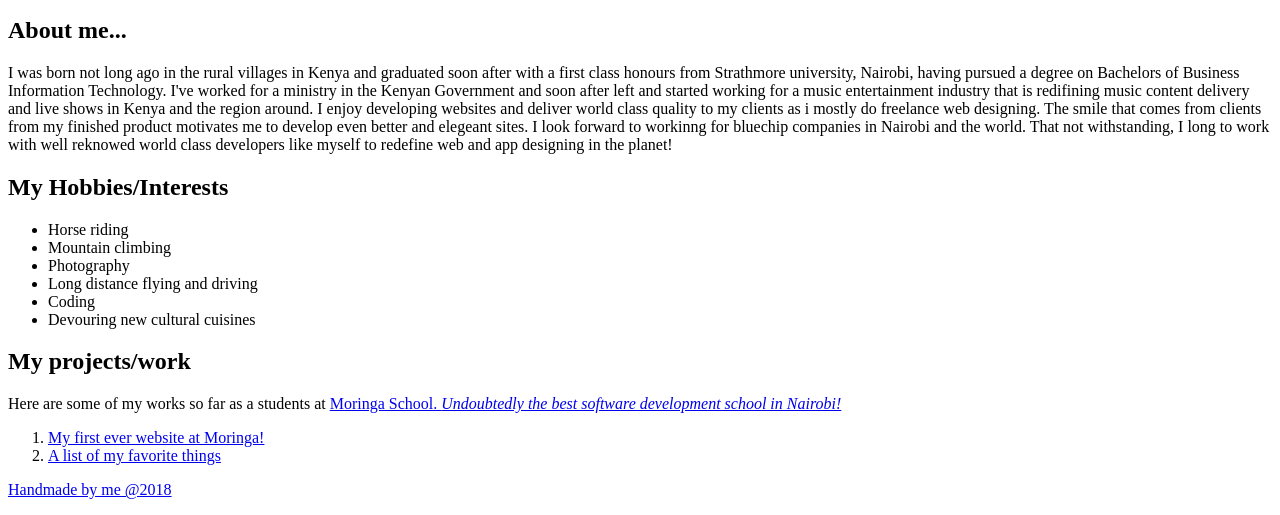
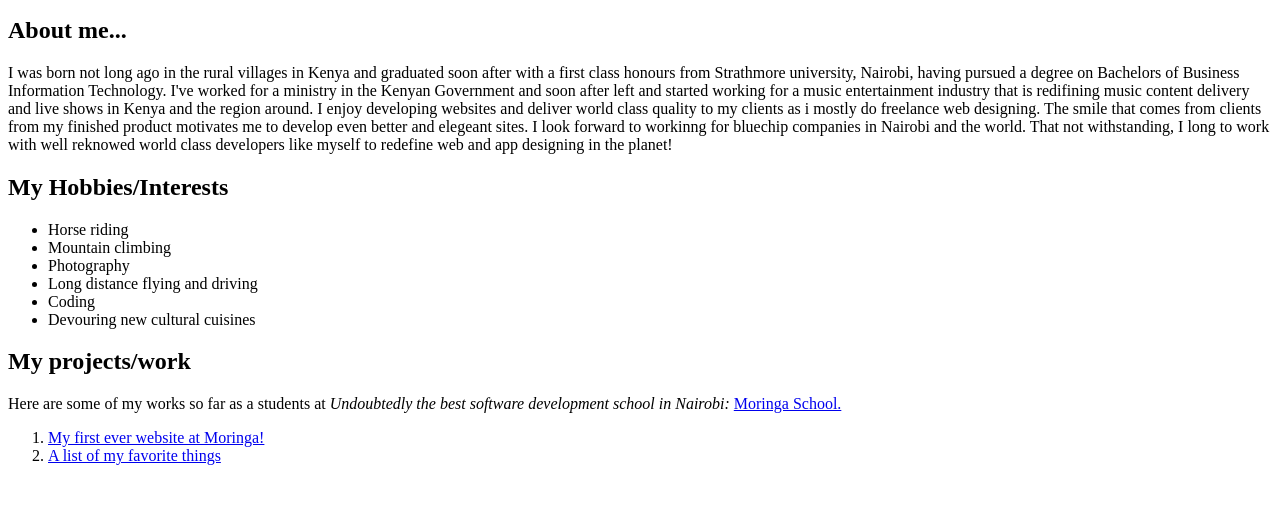
Before and after one commit to AlexKarari/AlexKarari, a plain HTML site: page index.html in a window 1280 px wide. Shown: the part 439-954 px from the top of the page. After the commit the page ends 920 px from the top, so only its background shows below. Drawn offline with Linux system fonts and the light colour scheme.

```diff
--- a/index.html
+++ b/index.html
@@ -22,11 +22,10 @@
           <li>Devouring new cultural cuisines</li>
         </ul>
     <h2><strong>My projects/work</strong></h2
-      <p>Here are some of my works so far as a students at  <a href="http://moringaschool.com/">Moringa School. <em>Undoubtedly the best software development school in Nairobi!</em></p>
+      <p>Here are some of my works so far as a students at <em>Undoubtedly the best software development school in Nairobi:</em> <a href="http://moringaschool.com/">Moringa School. </p>
         <ol>
           <li><a href="my-first-webpage.html">My first ever website at Moringa!</li>
           <li><a href="my-favorite-things.html">A list of my favorite things</li>
         </ol>
-      <p>Handmade by me @2018</P>
     </body>
 </html>
```
Also changed, not shown: 1 other file.
